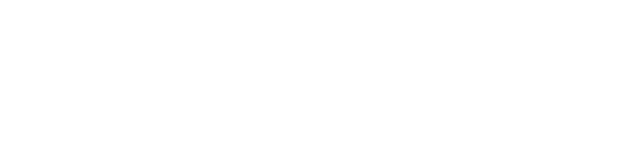
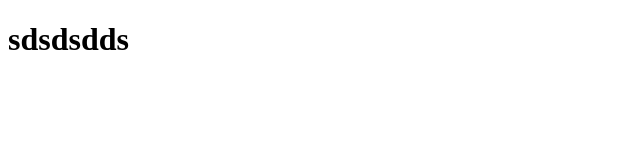
Before and after one commit to Hikam-Baidawih/test-repo, a plain HTML site: page index.html in a window 1280 px wide. Shown: the whole page, without its empty margins (0-640 px from the left). Drawn offline with Linux system fonts and the light colour scheme.

Commit message:
menambah judul web

```diff
--- a/index.html
+++ b/index.html
@@ -6,6 +6,8 @@
     <title>Document</title>
 </head>
 <body>
+    <h1>sdsdsdds
 
+    </h1>
 </body>
 </html>
```
